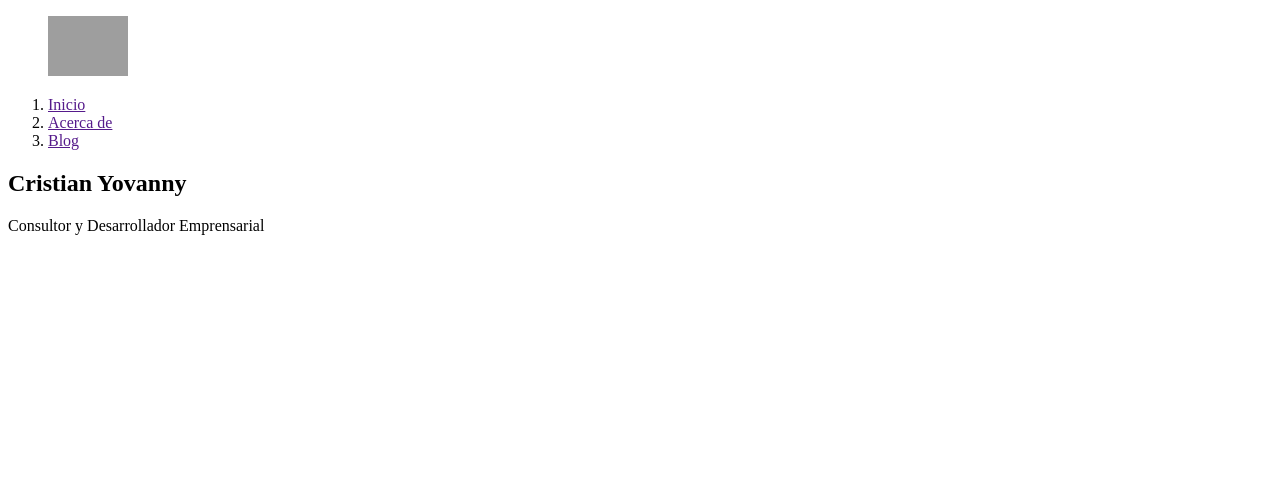
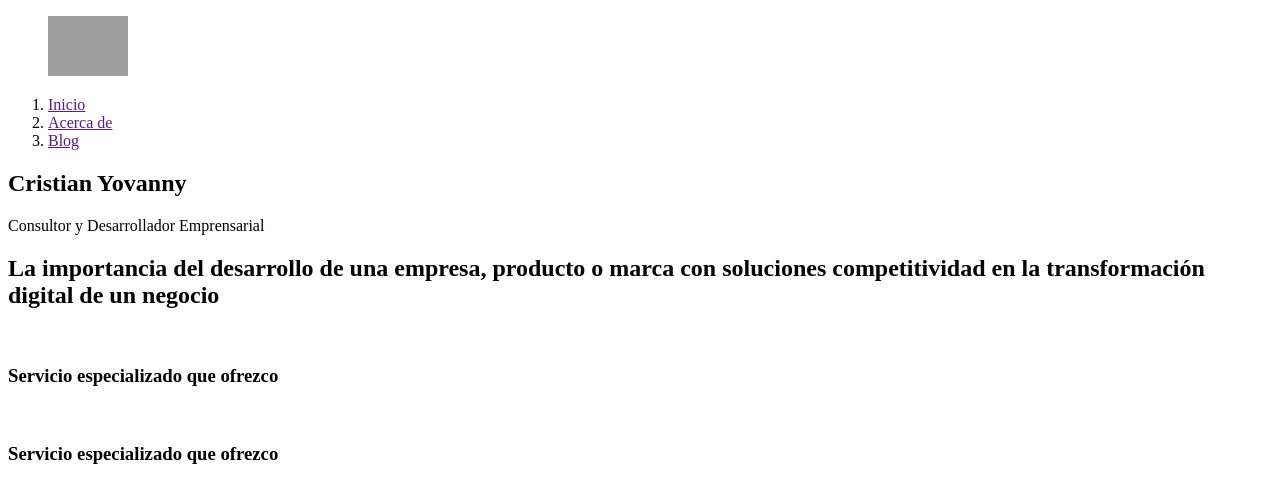
Before and after one commit to soycristiandev/cristianyovanny, a plain HTML site: page index.html in a window 1280 px wide. Drawn offline with Linux system fonts and the light colour scheme; grey boxes are pictures that could not be loaded.

Commit message:
Development services to index.html

```diff
--- a/index.html
+++ b/index.html
@@ -36,6 +36,31 @@
                 <p>Consultor y Desarrollador Emprensarial</p>
             </div>
         </section>
+        <section class="services">
+            <div class="container">
+                <h2>
+                    La importancia del desarrollo de una empresa, producto o marca con soluciones competitividad en la transformación digital de un negocio
+                </h2>
+            </div>
+            <div class="container">
+                <div class="skill">
+                    <div>
+                        <img src="" alt="">
+                    </div>
+                    <div>
+                        <h3>Servicio especializado que ofrezco</h3>
+                    </div>
+                </div>
+                <div class="skill">
+                    <div>
+                        <img src="" alt="">
+                    </div>
+                    <div>
+                        <h3>Servicio especializado que ofrezco</h3>
+                    </div>
+                </div>
+            </div>
+        </section>
     </div>
 </body>
 </html>
```
